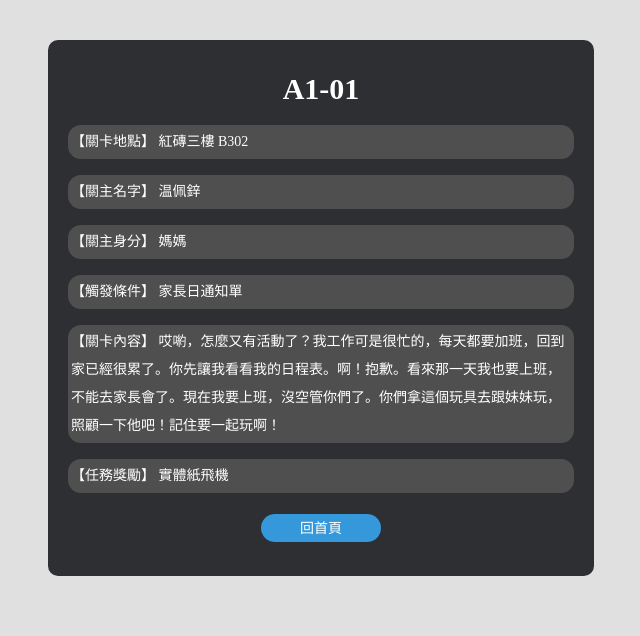
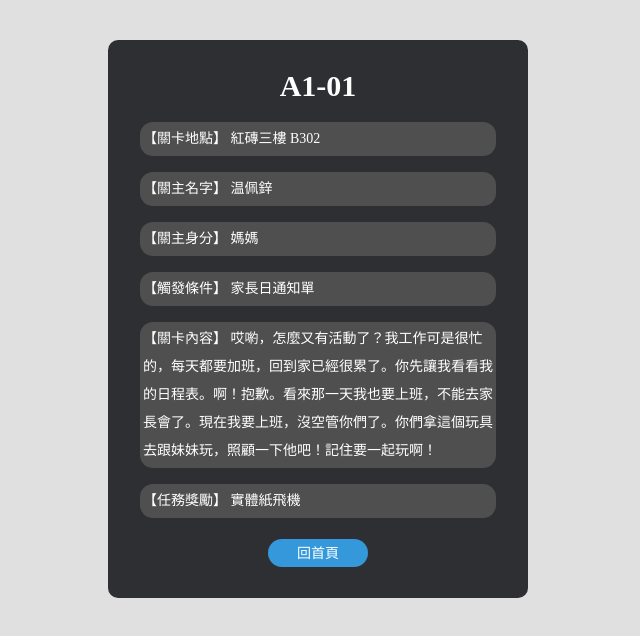
Before and after one commit to haoyu050735/BackToChildhood, a plain HTML site: page A1-01.html in a window 1280 px wide. Shown: the whole page, without its empty margins (332-972 px from the left). Drawn offline with Linux system fonts and the light colour scheme.

Commit message:
Update guanka.css

```diff
--- a/guanka.css
+++ b/guanka.css
@@ -1,11 +1,11 @@
 
 #everypage_frame  {
-width: 520px;
-padding: 13px;
+width: 400px;
+padding: 10px;
 position: absolute;
 left: 50%;
 top: 30%;
-margin-left: -260px;
+margin-left: -200px;
 margin-top: -200px;
 background-color: #2e2f33;
 border-radius: 10px;
@@ -19,7 +19,7 @@ vertical-align: middle;
 
 .everypage_title {
 font-family: "微軟正黑體"; font-size: 30px; font-weight: bold;
-width: 500px;
+width: 350px;
 line-height: 20px;
 text-align: center;
 color: white;
@@ -31,7 +31,7 @@ padding: 10px;
 .everypage_neiwun {
 font-size: 14px;
 font-family: "微軟正黑體";
-width: 500px;
+width: 350px;
 line-height: 28px;
 text-align: left;
 color: white;
@@ -43,7 +43,7 @@ padding: 3px;
 #btn_page {
 font-size: 14px;
 font-family: "微軟正黑體";
-width: 120px;
+width: 100px;
 height: 28px;
 line-height: 28px;
 text-align: center;
```
